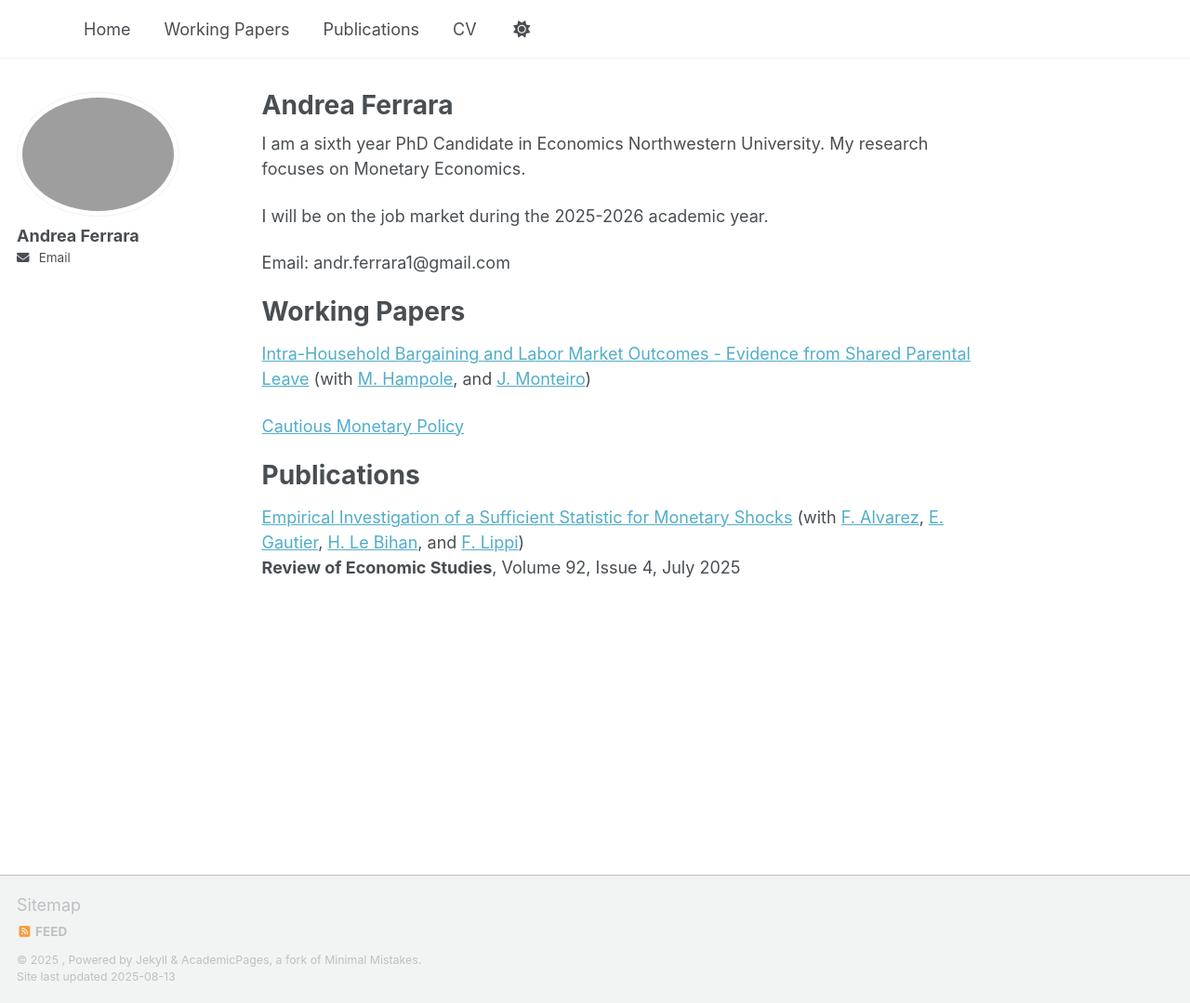
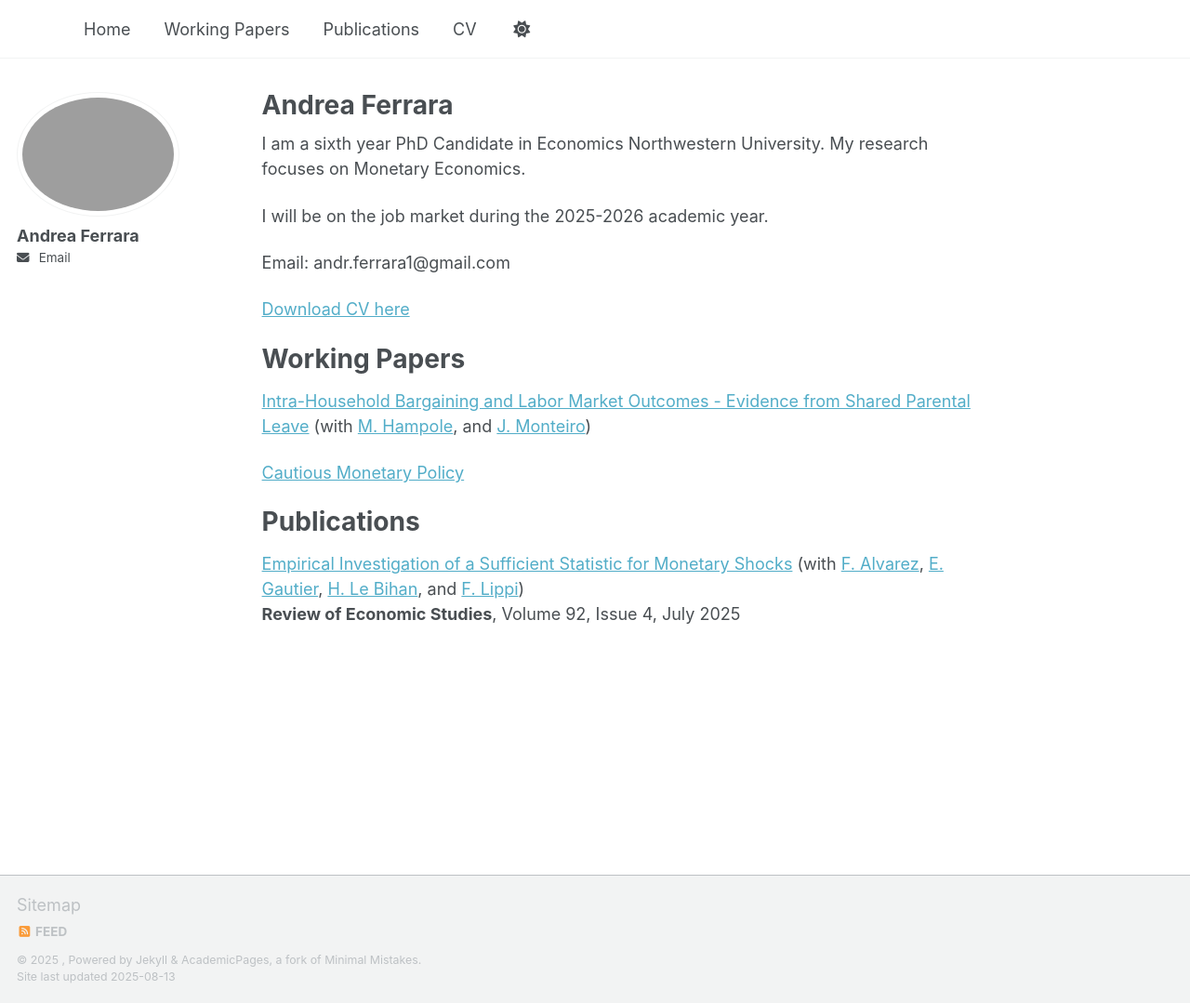
Before and after one commit to AndreaFerrara1997/AndreaFerrara1997.github.io, a Jekyll site: the page built from index.md, in a window 1280 px wide and 1079 px high. Shown: the whole window at 93% size. Built offline with Jekyll 4.4.1, drawn with Linux system fonts in a browser that asks for light colours; a script that is not in the unit is left out.

Commit message:
Update index.md

```diff
--- a/index.md
+++ b/index.md
@@ -11,6 +11,8 @@ I will be on the job market during the 2025-2026 academic year.
 
 Email: andr.ferrara1@gmail.com
 
+[Download CV here](/files/CV_Ferrara_Feb_2025.pdf)
+
 # Working Papers
 {% include workingpapers.md %}
 
```
